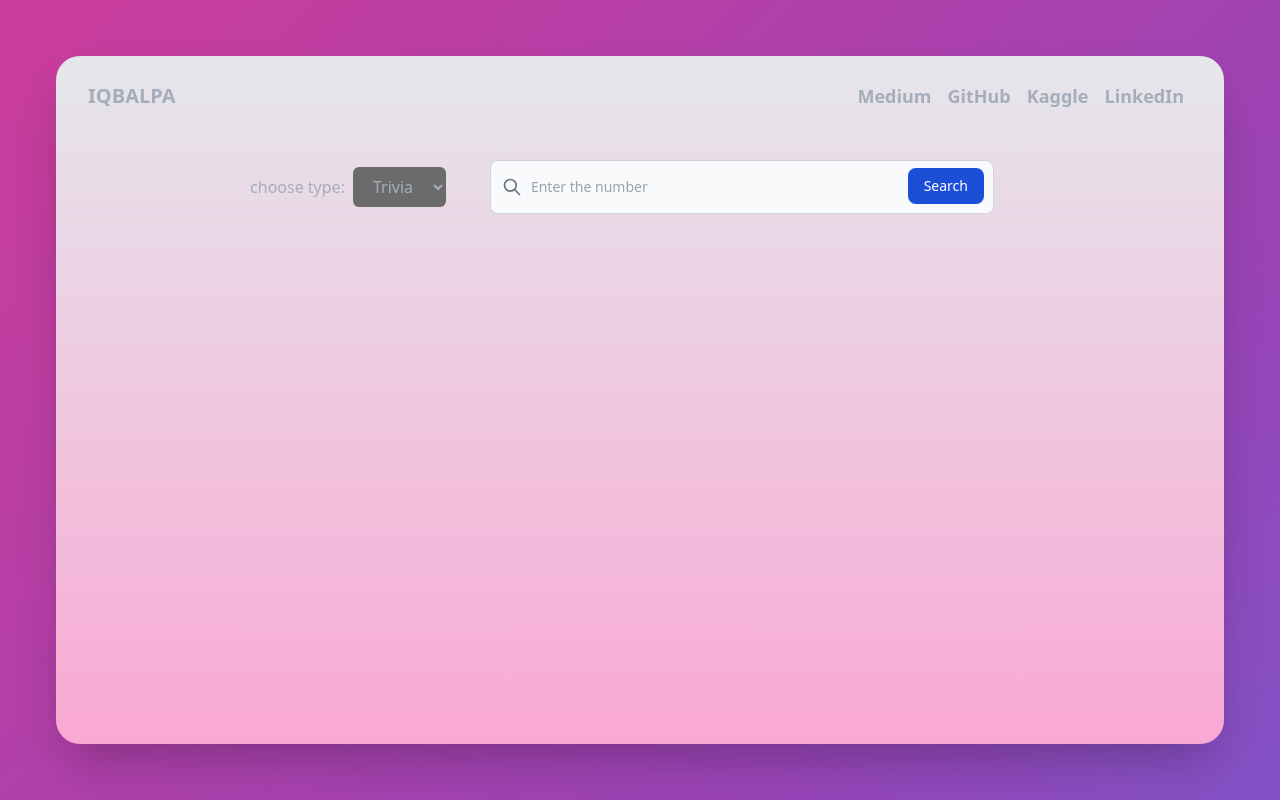
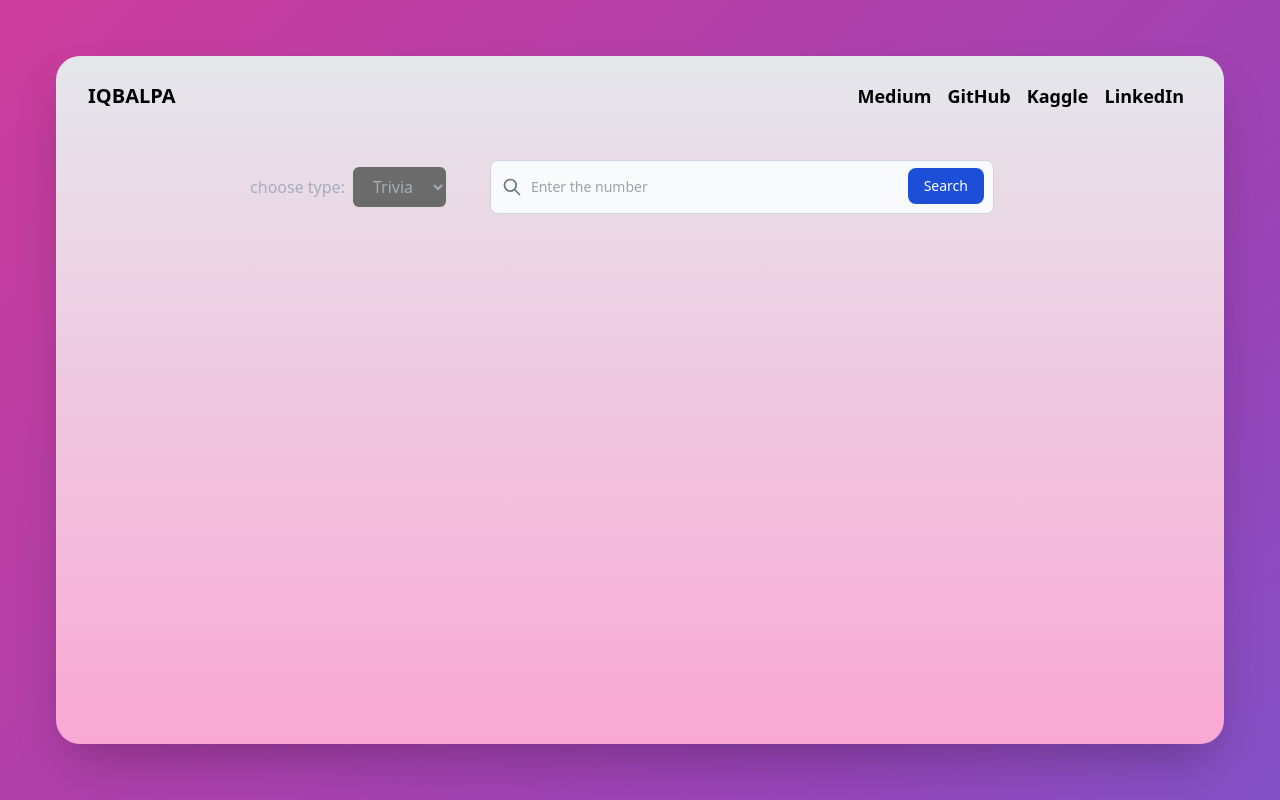
Before and after one commit to iqbalpa/numbers-api, a React (Create React App) app: page / in a window 1280 px wide. Built offline with nearby package versions, Linux system fonts and the light colour scheme.

Commit message:
style: change color font into black in header

```diff
--- a/src/components/Header/Header.js
+++ b/src/components/Header/Header.js
@@ -2,7 +2,7 @@ import React from "react";
 
 const Header = () => {
 	return (
-		<div className="w-full flex flex-row justify-between items-center h-20 rounded-t-xl">
+		<div className="text-black w-full flex flex-row justify-between items-center h-20 rounded-t-xl">
 			<h1 className="pl-8 font-bold text-lg lg:text-xl">IQBALPA</h1>
 			<div className="pr-8">
 				<a className="m-2 font-semibold hover:text-gray-700 text-lg hover:text-xl lg:text-md lg:hover:text-xl duration-150" href="https://medium.com/@iqbalpa" rel="noreferrer" target="_blank">
```
